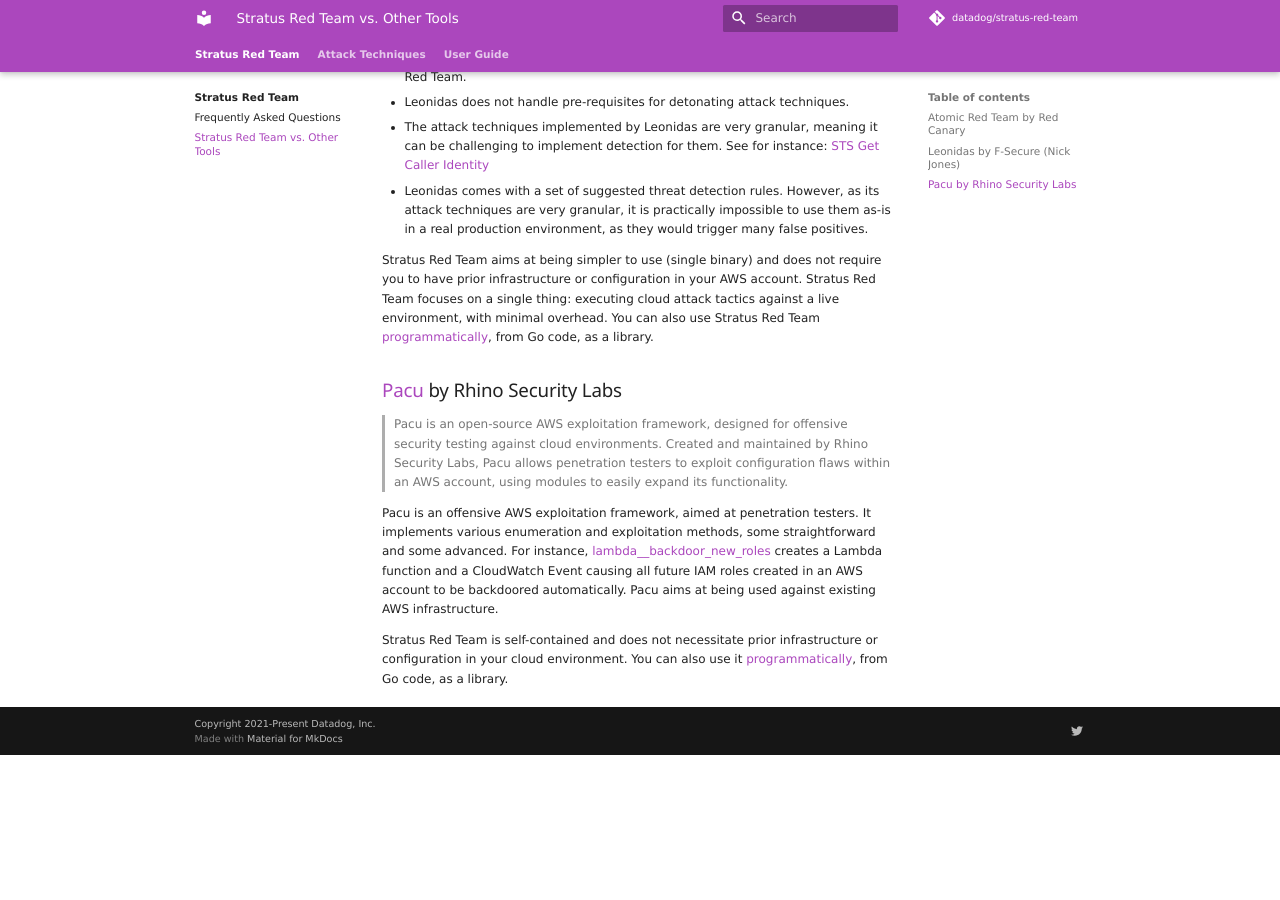
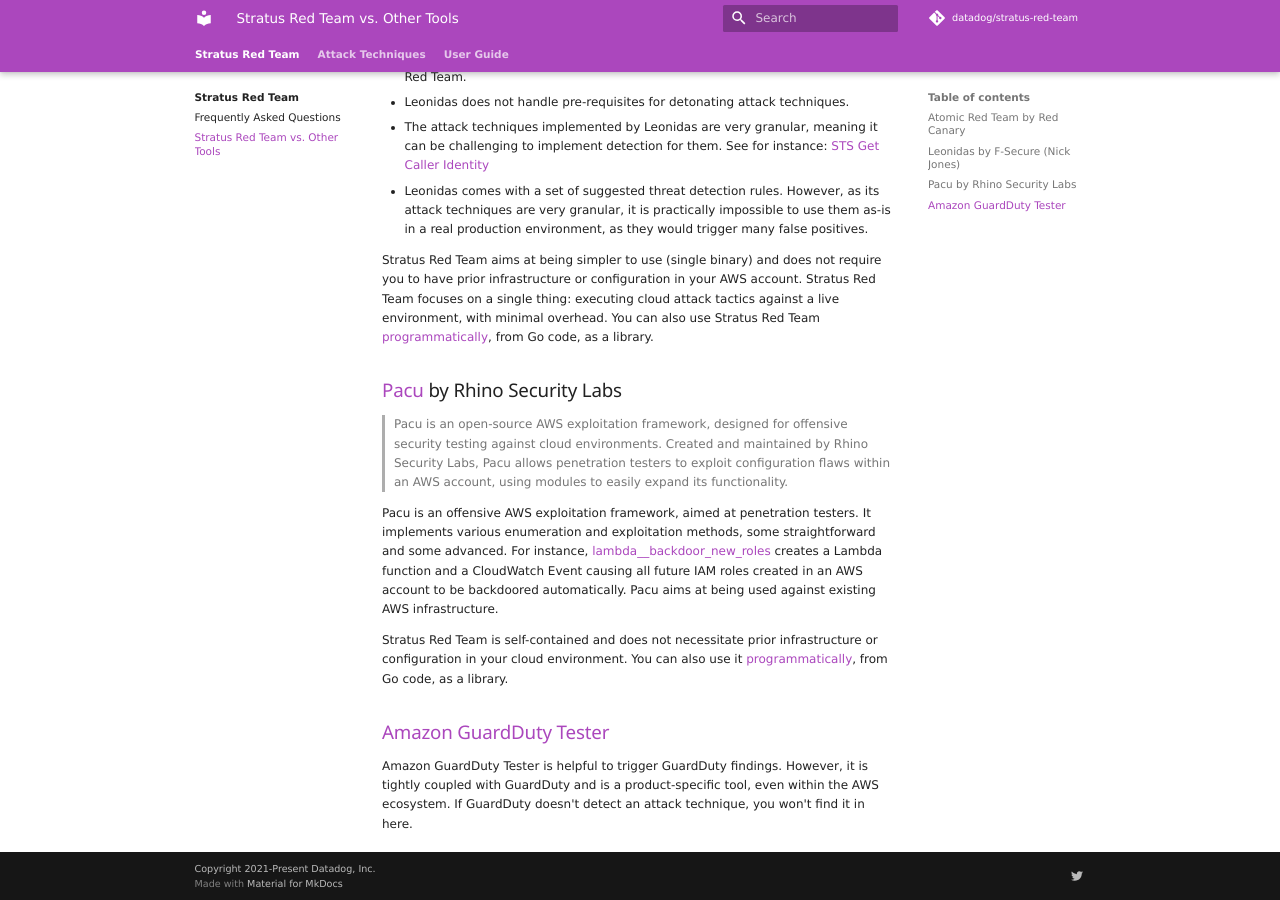
Before and after one commit to DataDog/stratus-red-team, an MkDocs documentation site: the page built from docs/comparison.md, in a window 1280 px wide and 900 px high, scrolled down 880 px. Built offline with MkDocs 1.6.1 and Material for MkDocs 9.7.7, drawn with Linux system fonts in a browser that asks for light colours; comment, search, counter and statistics services are not loaded; before the commit the page ends 1635 px from its top, so only the background shows below that.

Commit message:
Add GuardDuty Tester to comparison (closes #49)

```diff
--- a/docs/comparison.md
+++ b/docs/comparison.md
@@ -41,3 +41,8 @@
 Pacu is an offensive AWS exploitation framework, aimed at penetration testers. It implements various enumeration and exploitation methods, some straightforward and some advanced. For instance, [lambda__backdoor_new_roles](https://github.com/RhinoSecurityLabs/pacu/blob/master/pacu/modules/lambda__backdoor_new_roles/main.py) creates a Lambda function and a CloudWatch Event causing all future IAM roles created in an AWS account to be backdoored automatically. Pacu aims at being used against existing AWS infrastructure.
 
 Stratus Red Team is self-contained and does not necessitate prior infrastructure or configuration in your cloud environment. You can also use it [programmatically](user-guide/programmatic-usage.md), from Go code, as a library.
+
+## [Amazon GuardDuty Tester](https://github.com/awslabs/amazon-guardduty-tester)
+
+Amazon GuardDuty Tester is helpful to trigger GuardDuty findings. However, it is tightly coupled with GuardDuty and is a product-specific tool, even within the AWS ecosystem.
+If GuardDuty doesn't detect an attack technique, you won't find it in here.
```
